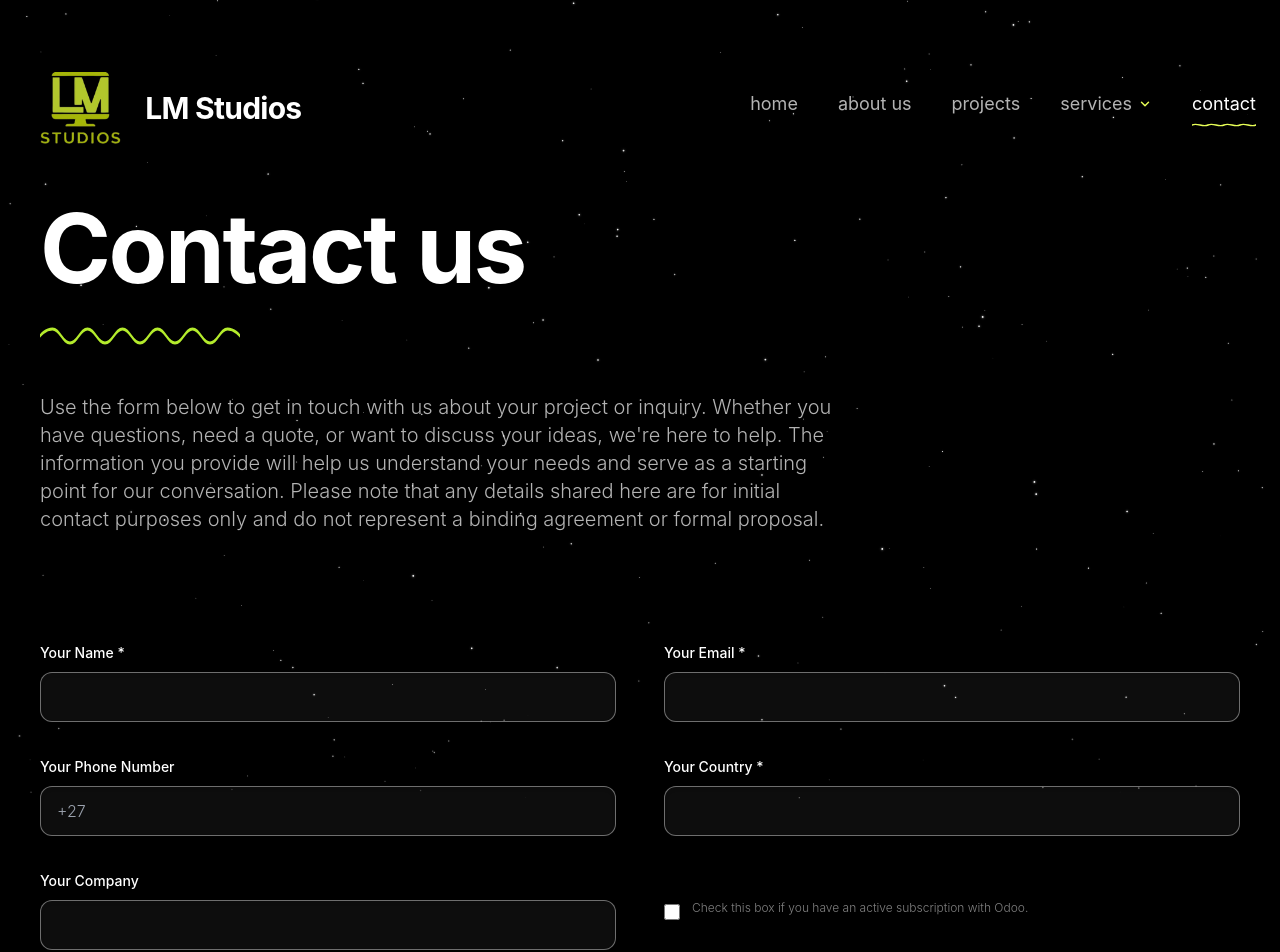
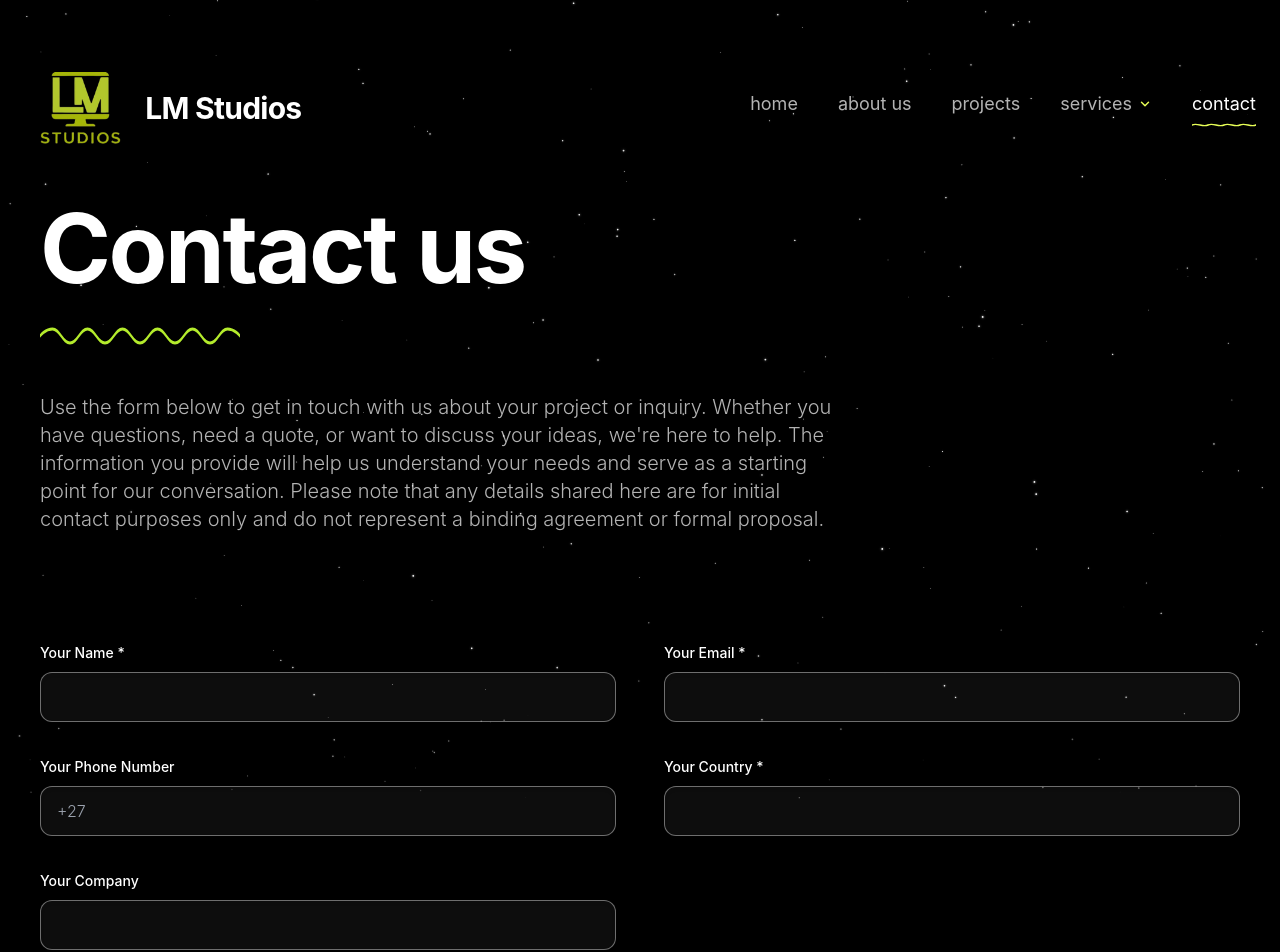
Before and after one commit to LM-Studios-Work/Website-Revamp-v2, a React (Vite) app: page /contact in a window 1280 px wide. Shown: the top 952 px of the page. Built offline with nearby package versions, Linux system fonts and the light colour scheme; a web font is replaced by a local one.

Commit message:
favicon update

```diff
--- a/index.html
+++ b/index.html
@@ -6,6 +6,7 @@
     <meta name="viewport" content="width=device-width, initial-scale=1" />
     <meta charset="utf-8" />
     <meta content="width=device-width, initial-scale=1" name="viewport" />
+    <link rel="icon" type="image/png" href="/lmstudioslogo.png" sizes="any" />
   </head>
   <body>
     <div id="app"></div>
--- /dev/null
+++ b/public/favicon.html
@@ -0,0 +1,2 @@
+<!-- Place this in your public directory as favicon.ico or favicon.png -->
+<link rel="icon" type="image/png" href="/lmstudioslogo.png" sizes="any" />
--- a/src/pages/ContactPage.tsx
+++ b/src/pages/ContactPage.tsx
@@ -110,18 +110,6 @@ export const ContactPage = () => {
                   className="w-full px-4 py-3 bg-white/5 border border-white/40 rounded-lg focus:outline-none focus:border-[#b4eb2c] transition-all shadow-inner text-white"
                 />
               </div>
-
-              {/* Field: Checkbox (Vertical Alignment fix) */}
-              <div className="flex items-start gap-3 pt-8">
-                <input
-                  type="checkbox"
-                  id="subscription"
-                  className="mt-1 w-4 h-4 bg-transparent border border-white/40 rounded cursor-pointer accent-[#b4eb2c]"
-                />
-                <label htmlFor="subscription" className="text-xs text-white/50 leading-tight">
-                  Check this box if you have an active subscription with Odoo.
-                </label>
-              </div>
             </div>
 
             {/* Field: Subject */}
```
